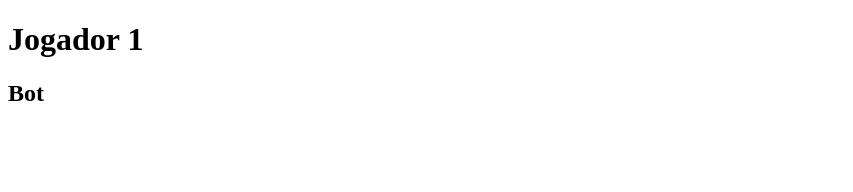
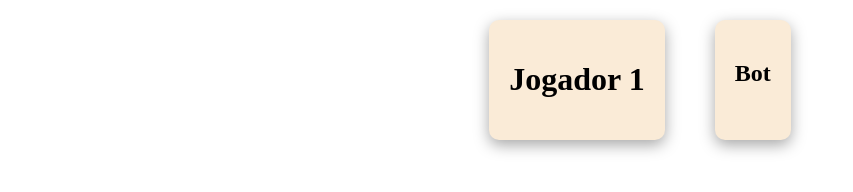
Before and after one commit to ufjf-dcc202/ufjf-dcc202-2023-3-b-trb-trabalho-joao-augusto-e-luiza-costa, a plain HTML site: page index.html in a window 1280 px wide. Shown: the whole page, without its empty margins (0-853 px from the left). Drawn offline with Linux system fonts and the light colour scheme.

Commit message:
Criando styles.css

```diff
--- a/index.html
+++ b/index.html
@@ -4,13 +4,14 @@
     <meta charset="UTF-8">
     <meta name="viewport" content="width=device-width, initial-scale=1.0">
     <title>Esbugalhado</title>
+    <link rel="stylesheet" href="styles.css">
 </head>
 <body>
     <div class="game-container">
-        <div>
+        <div class="side">
             <h1>Jogador 1</h1>
         </div>
-        <div>
+        <div class="side">
             <h2>Bot</h2>
         </div>
     </div>
--- /dev/null
+++ b/styles.css
@@ -0,0 +1,15 @@
+.game-container {
+    display: flex;
+    justify-content: center;
+    gap: 50px;
+    margin-top: 20px;
+
+  }
+
+  .side {
+    text-align: center;
+    background-color: antiquewhite;
+    border-radius: 10px;
+    box-shadow: rgba(0, 0, 0, 0.35) 0px 5px 15px;
+    padding: 20px;
+  }
```
